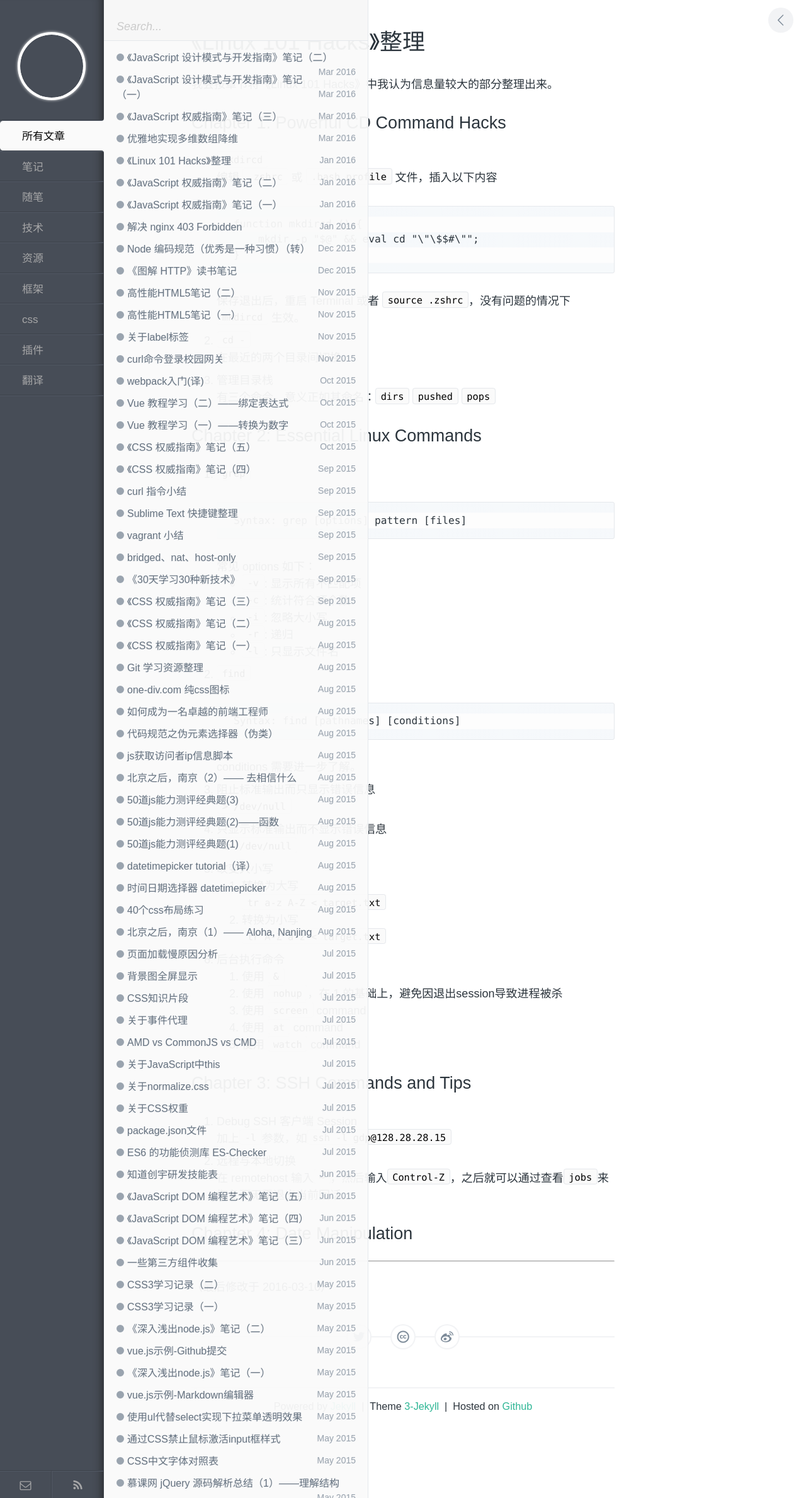
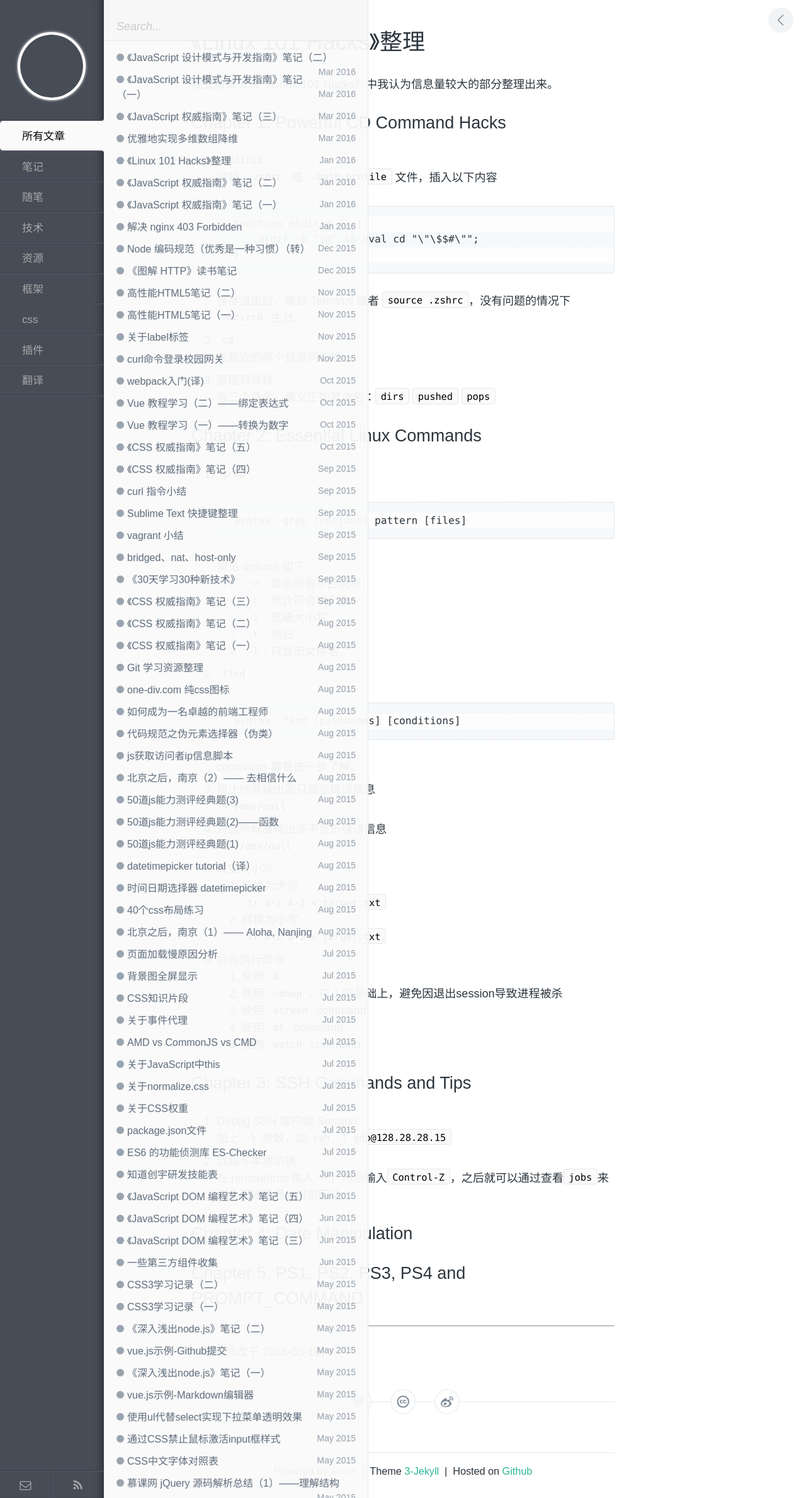
Before and after one commit to byr-gdp/byr-gdp.github.io, a Jekyll site: the page built from _posts/note/2016-01-20-linux-101-hacks.md, in a window 1280 px wide. Shown: the whole page at 63% size. Built offline with Jekyll 4.4.1, drawn with Linux system fonts in a browser that asks for light colours; comment, search, counter and statistics services are not loaded.

```diff
--- a/_posts/note/2016-01-20-linux-101-hacks.md
+++ b/_posts/note/2016-01-20-linux-101-hacks.md
@@ -88,10 +88,11 @@ description: 《Linux 101 Hacks》整理
 
 # Chapter 4: Date Manipulation
 
+# Chapter 5: PS1, PS2, PS3, PS4 and PROMPT_COMMAND
 
 
 
 
 ---
 
-（最后修改于 2016-03-10）
+（最后修改于 2016-03-16）
```
Also changed, not shown: other parts of _posts/note/2016-01-20-linux-101-hacks.md (+1 -1 lines).
